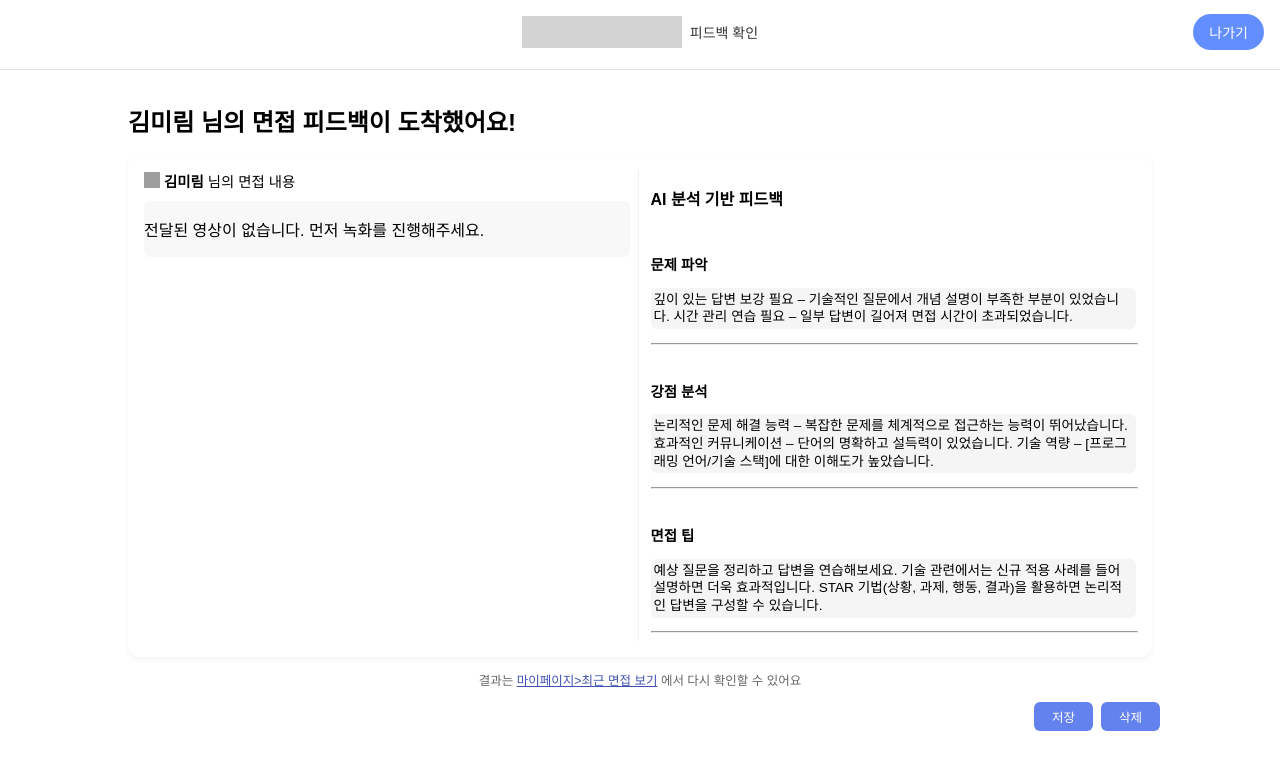
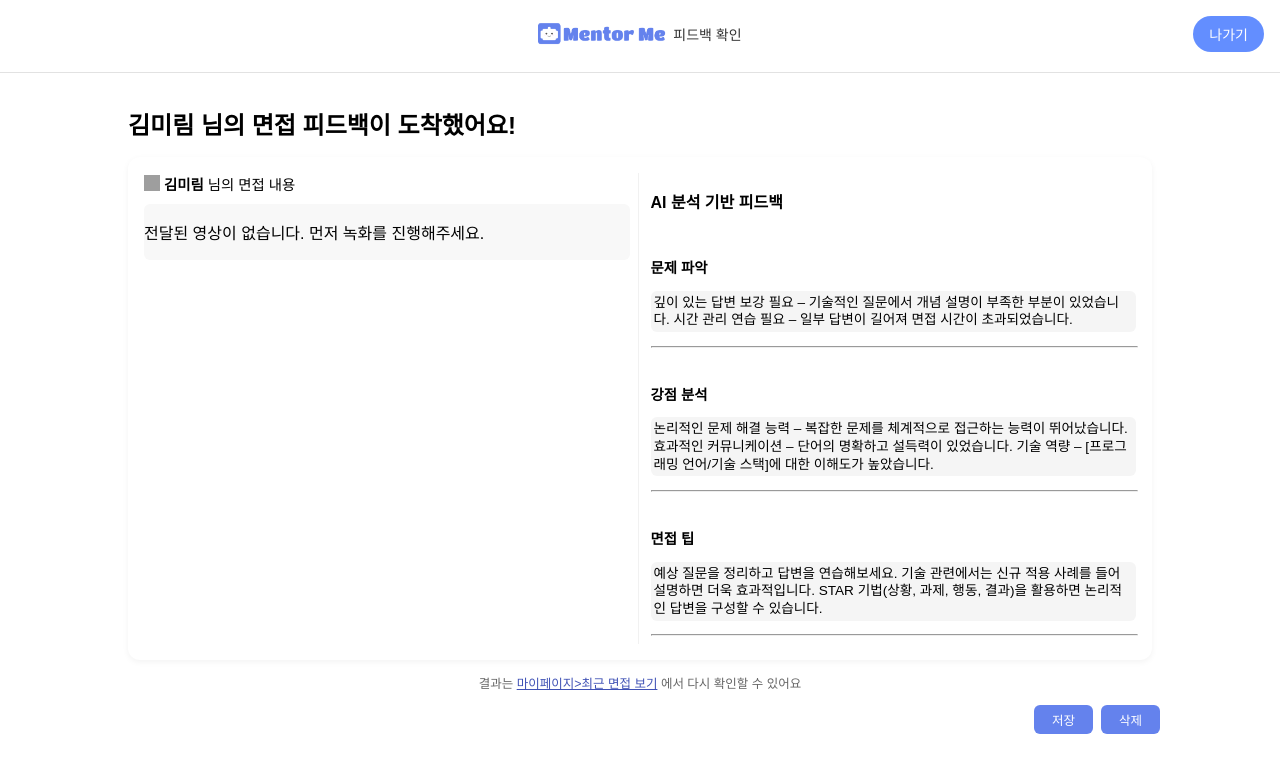
Before and after one commit to pdmstj/MentorMe, a React (Create React App) app: page /feedback in a window 1280 px wide. Shown: the top 772 px of the page. Built offline with nearby package versions, Linux system fonts and the light colour scheme; grey boxes are pictures that could not be loaded; a web font is replaced by a local one.

Commit message:
로고 추가

```diff
--- a/src/components/header.css
+++ b/src/components/header.css
@@ -7,10 +7,15 @@
 }
 
 .logo {
+  margin-top: 5px;
   width: 100px;
   height: 30px;
-  background-color: #d1d5db; /* 회색 박스 (이미지 대체) */
-  border-radius: 6px;
+}
+
+.logo-img {
+  height: 25px;
+  width: auto;
+  object-fit: contain;
 }
 
 .nav-menu {
--- a/src/components/header.jsx
+++ b/src/components/header.jsx
@@ -1,11 +1,14 @@
 import React from "react";
 import "./header.css";
 import { Link } from 'react-router-dom';
+import logoImg from "../image/mentorme_logo.png";
 
 function Header() {
   return (
     <header className="main-header">
-      <Link to="/" className="logo" />
+      <Link to="/" className="logo">
+        <img src={logoImg} alt="로고" className="logo-img" />
+      </Link>
       <nav className="nav-menu">
         <a href='/interview-practice'>면접 연습</a>
         <a href="#">내 결과확인</a>
--- a/src/pages/ConversationPracticePage.css
+++ b/src/pages/ConversationPracticePage.css
@@ -180,13 +180,18 @@
   align-items: center;
 }
 
-.gray-box {
-  width: 160px;
-  height: 32px;
-  background-color: #d3d3d3;
-  margin-right: 8px;
+.title-logo {
+  margin-top: 5px;
+  margin-right: 35px;
+  width: 100px;
+  height: 30px;
 }
 
+.logo-img {
+  height: 25px;
+  width: auto;
+  object-fit: contain;
+}
 .title-text {
   color: #333;
   font-size: 14px;
--- a/src/pages/ConversationPracticePage.jsx
+++ b/src/pages/ConversationPracticePage.jsx
@@ -3,6 +3,7 @@ import { useNavigate } from 'react-router-dom';
 import '../pages/ConversationPracticePage.css';
 import frame34 from "../image/Frame 34.svg";
 import ai_men from "../image/aimento.png";
+import logoImg from "../image/mentorme_logo.png";
 
 const questions = [
   { tag: '문제해결 역량', text: '과제나 프로젝트를 수행하는 과정에서 문제가 발생하여 해결했던 경험에 대해 이야기해주세요.' },
@@ -99,7 +100,9 @@ const ConversationPracticePage = () => {
     <>
       <div className="header-container">
         <div className="title-box">
-          <div className="gray-box"></div>
+          <div className="title-logo">
+            <img src={logoImg} alt="로고" className='logo-img'/>
+          </div>
           <span className="title-text">대화형 실전 면접</span>
         </div>
         <button className="exit-button" onClick={() => navigate('/')}>나가기</button>
--- a/src/pages/FeedbackPage.css
+++ b/src/pages/FeedbackPage.css
@@ -126,11 +126,17 @@
   align-items: center;
 }
 
-.gray-box {
-  width: 130px;
-  height: 26px;
-  background-color: #d3d3d3;
-  margin-right: 5px;
+.title-logo {
+  margin-top: 5px;
+  margin-right: 35px;
+  width: 100px;
+  height: 30px;
+}
+
+.logo-img {
+  height: 25px;
+  width: auto;
+  object-fit: contain;
 }
 
 .title-text {
--- a/src/pages/FeedbackPage.jsx
+++ b/src/pages/FeedbackPage.jsx
@@ -1,6 +1,7 @@
 import React from 'react';
 import { useLocation, useNavigate } from 'react-router-dom';
 import '../pages/FeedbackPage.css';
+import logoImg from "../image/mentorme_logo.png";
 
 const feedbackData = {
   title: 'AI 분석 기반 피드백',
@@ -29,7 +30,9 @@ const FeedbackPage = () => {
     <>
     <div className="header-container">
         <div className="title-box">
-          <div className="gray-box"></div>
+          <div className="title-logo">
+            <img src={logoImg} alt="로고" className='logo-img'/>
+          </div>
           <span className="title-text">피드백 확인</span>
         </div>
         <button className="exit-button" onClick={() => navigate('/interview-practice')}>나가기</button>
--- a/src/pages/MicCameraCheck.css
+++ b/src/pages/MicCameraCheck.css
@@ -140,11 +140,17 @@ h2 {
   align-items: center;
 }
 
-.gray-box {
-  width: 160px;
-  height: 32px;
-  background-color: #d3d3d3;
-  margin-right: 8px;
+.title-logo {
+  margin-top: 5px;
+  margin-right: 35px;
+  width: 100px;
+  height: 30px;
+}
+
+.logo-img {
+  height: 25px;
+  width: auto;
+  object-fit: contain;
 }
 
 .title-text {
--- a/src/pages/MicCameraCheck.jsx
+++ b/src/pages/MicCameraCheck.jsx
@@ -2,6 +2,7 @@ import React, { useEffect, useRef, useState } from "react";
 import { useNavigate, useLocation } from 'react-router-dom';
 import "../pages/MicCameraCheck.css";
 import frame34 from "../image/Frame 34.svg";
+import logoImg from "../image/mentorme_logo.png";
 
 function MicCameraCheck() {
   const navigate = useNavigate();
@@ -64,7 +65,9 @@ function MicCameraCheck() {
     <>
       <div className="header-container">
         <div className="title-box">
-          <div className="gray-box"></div>
+          <div className="title-logo">
+            <img src={logoImg} alt="로고" className='logo-img'/>
+          </div>
           <span className="title-text">마이크 카메라 확인</span>
         </div>
         <button className="exit-button" onClick={() => navigate('/interview-practice')}>나가기</button>
--- a/src/pages/SelfInterviewPractice.css
+++ b/src/pages/SelfInterviewPractice.css
@@ -68,11 +68,17 @@ body {
   align-items: center;
 }
 
-.gray-box {
-  width: 160px;
-  height: 32px;
-  background-color: #d3d3d3;
-  margin-right: 8px;
+.title-logo {
+  margin-top: 5px;
+  margin-right: 35px;
+  width: 100px;
+  height: 30px;
+}
+
+.logo-img {
+  height: 25px;
+  width: auto;
+  object-fit: contain;
 }
 
 .title-text {
--- a/src/pages/SelfInterviewPractice.jsx
+++ b/src/pages/SelfInterviewPractice.jsx
@@ -2,6 +2,7 @@ import React, { useEffect, useRef, useState } from 'react';
 import { useNavigate } from 'react-router-dom';
 import '../pages/SelfInterviewPractice.css';
 import frame34 from "../image/Frame 34.svg";
+import logoImg from "../image/mentorme_logo.png";
 
 const questions = [
   { tag: '문제해결 역량', text: '과제나 프로젝트를 수행하는 과정에서 문제가 발생하여 해결했던 경험에 대해 이야기해주세요.' },
@@ -18,9 +19,16 @@ const SelfInterviewPractice = () => {
   const [mediaStream, setMediaStream] = useState(null);
   const [recording, setRecording] = useState(false);
   const [recordedBlob, setRecordedBlob] = useState(null);
-  const [time, setTime] = useState(0);
-  const [selectedQuestionIndex, setSelectedQuestionIndex] = useState(0);
-  const [showDropdown, setShowDropdown] = useState(false);
+  const [questionIndex, setQuestionIndex] = useState(0);
+  const [recordingTime, setRecordingTime] = useState(0);
+
+    // 질문 자동 전환
+    useEffect(() => {
+      const timer = setInterval(() => {
+        setQuestionIndex((prev) => (prev + 1) % questions.length);
+      }, 30000);
+      return () => clearInterval(timer);
+    }, []);
 
   useEffect(() => {
     const startCameraAndRecording = async () => {
@@ -65,7 +73,7 @@ const SelfInterviewPractice = () => {
   useEffect(() => {
   if (!recording) return;
   const timer = setInterval(() => {
-      setTime((prev) => prev + 1);
+    setRecordingTime((prev) => prev + 1);
   }, 1000);
   return () => clearInterval(timer);
 }, [recording]);
@@ -75,6 +83,7 @@ const SelfInterviewPractice = () => {
   const sec = String(s % 60).padStart(2, '0');
   return `${m}:${sec}`;
 };
+
 
   const goToFeedback = () => {
     if (mediaRecorderRef.current && mediaRecorderRef.current.state === 'recording') {
@@ -92,7 +101,9 @@ const SelfInterviewPractice = () => {
     <>
       <div className="header-container">
         <div className="title-box">
-          <div className="gray-box"></div>
+          <div className="title-logo">
+            <img src={logoImg} alt="로고" className='logo-img'/>
+          </div>
           <span className="title-text">대화형 실전 면접</span>
         </div>
         <button className="exit-button" onClick={() => navigate('/')}>나가기</button>
@@ -102,32 +113,14 @@ const SelfInterviewPractice = () => {
         <div className="question-container">
           <img className="img" alt="Frame" src={frame34} />
           <div className="question-section">
-            <div className="dropdown-header" onClick={() => setShowDropdown(!showDropdown)}>
-              {questions[selectedQuestionIndex].tag}
-              <span className="arrow">{showDropdown ? '▲' : '▼'}</span>
-            </div>
-            {showDropdown && (
-              <ul className="dropdown-list">
-                {questions.map((q, idx) => (
-                  <li
-                    key={idx}
-                    onClick={() => {
-                      setSelectedQuestionIndex(idx);
-                      setShowDropdown(false);
-                    }}
-                  >
-                    {q.tag}
-                  </li>
-                ))}
-              </ul>
-            )}
-            <div className="question-text">{questions[selectedQuestionIndex].text}</div>
+            <span className="question-tag">🧠 {questions[questionIndex].tag}</span>
+            <p className="question-text">{questions[questionIndex].text}</p>
           </div>
         </div>
 
         <video ref={videoRef} autoPlay muted playsInline className="user-webcam" />
         <div className="control-bar">
-          <span className="recording-text">녹화중 {formatTime(time)}</span>
+          <span className="recording-text">녹화중 {formatTime(recordingTime)}</span>
           <button className="pause-button" disabled>일시정지</button>
           <div className="waveform">
             <div className="bar" />
```
Also changed, not shown: src/image/mentorme_logo.png (added). Lines whose indentation alone changed are shown as unchanged.
